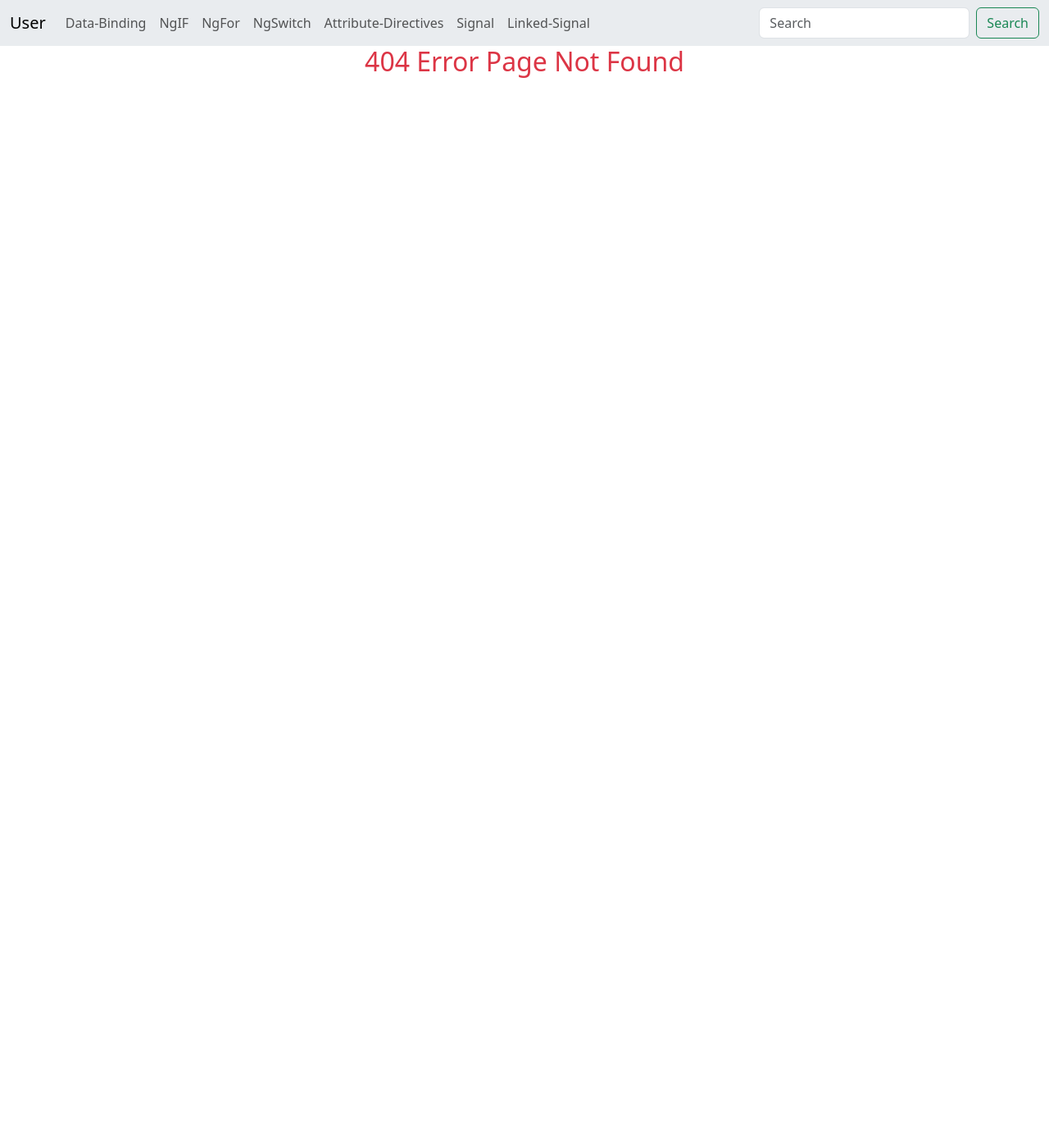
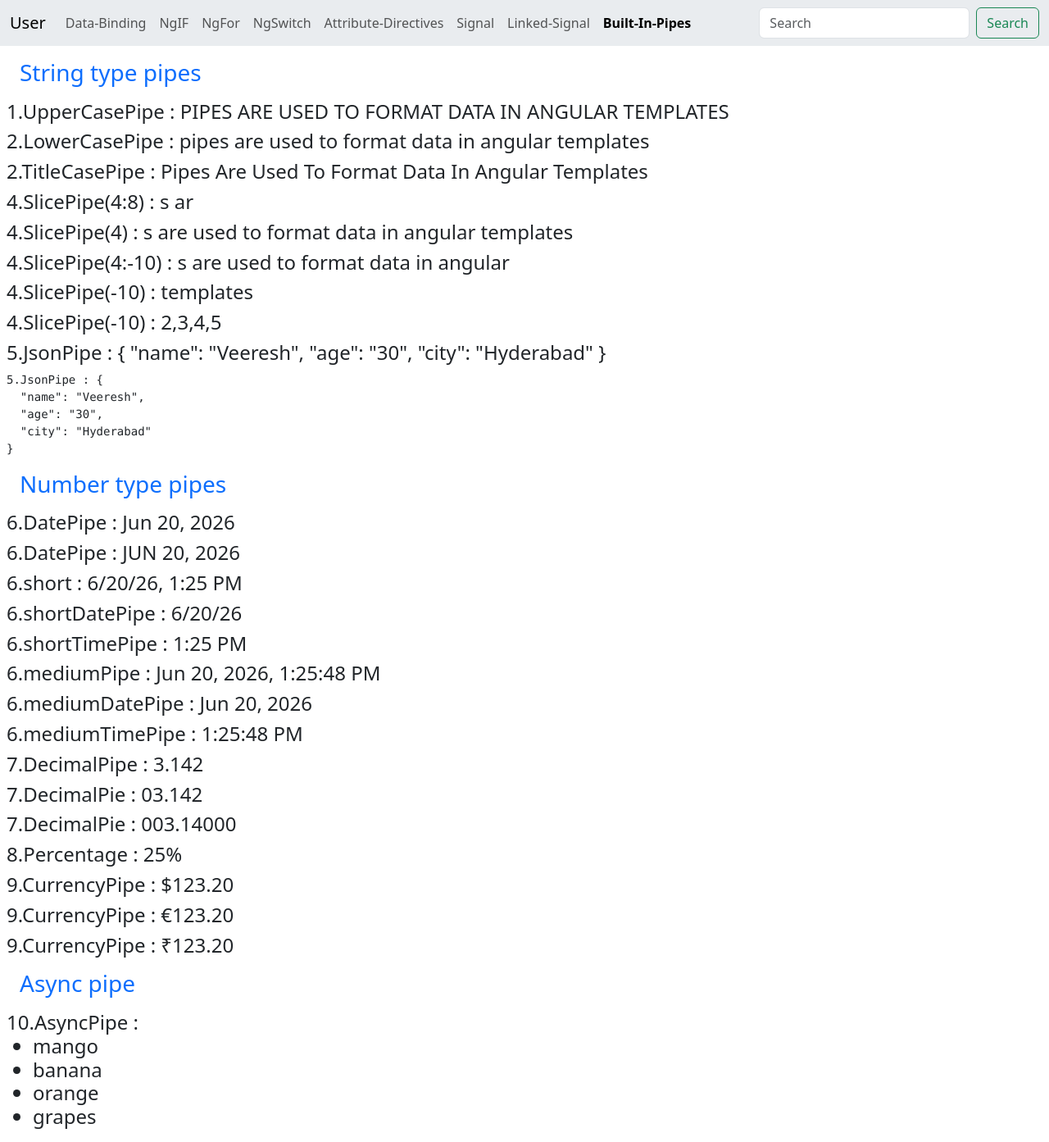
Before and after one commit to Veeresh-Abbili/Angular19-tutorial, an Angular app: page /built-in-pipes in a window 1280 px wide. Before the commit this address had no page. Shown: the whole page at 82% size. Before the commit the page ends 800 px from the top, so only its background shows below. Built offline with nearby package versions, Linux system fonts and the light colour scheme.

Commit message:
built-in-pipes implemented

```diff
--- a/src/app/app.component.html
+++ b/src/app/app.component.html
@@ -22,19 +22,22 @@
                     <a class="nav-link"  routerLinkActive="active" routerLink="ngif">NgIF</a>
                 </li>
                  <li class="nav-item">
-                    <a class="nav-link"  routerLinkActive="active" routerLink="ngfor">NgFor</a>
+                    <a class="nav-link"  routerLinkActive="active" [routerLink]="'ngfor'">NgFor</a>
                 </li>
                  <li class="nav-item">
-                    <a class="nav-link"  routerLinkActive="active" routerLink="ngswitch">NgSwitch</a>
+                    <a class="nav-link"  routerLinkActive="active" routerLink="/ngswitch">NgSwitch</a>
                 </li>
                  <li class="nav-item">
-                    <a class="nav-link"  routerLinkActive="active" routerLink="attribute-directives">Attribute-Directives</a>
+                    <a class="nav-link"  routerLinkActive="active" [routerLink]="['attribute-directives',]">Attribute-Directives</a>
                 </li>
                 <li class="nav-item dropdown">
                     <a class="nav-link"  routerLinkActive="active" routerLink="signal">Signal</a>
                 </li>
                 <li class="nav-item">
                     <a class="nav-link"  routerLinkActive="active" routerLink="linked-signal">Linked-Signal</a>
+                </li>
+                 <li class="nav-item">
+                    <a class="nav-link"  routerLinkActive="active" routerLink="built-in-pipes">Built-In-Pipes</a>
                 </li>
             </ul>
             <form class="d-flex" role="search">
--- /dev/null
+++ b/src/app/components/Pipes/built-in-pipes/built-in-pipes.component.html
@@ -0,0 +1,43 @@
+    <div class="m-2">
+        <h3 class="text-primary m-3"> String type pipes </h3>
+        <h4>1.UpperCasePipe : {{angularPipes | uppercase}}</h4>
+        <h4>2.LowerCasePipe : {{angularPipes | lowercase}}</h4>
+        <h4>2.TitleCasePipe : {{angularPipes | titlecase}}</h4>
+        <h4>4.SlicePipe(4:8) : {{angularPipes | slice :4:8}}</h4>
+        <h4>4.SlicePipe(4) : {{angularPipes | slice :4}}</h4>
+        <h4>4.SlicePipe(4:-10) : {{angularPipes | slice :4:-10}}</h4>
+        <h4>4.SlicePipe(-10) : {{angularPipes | slice :-10}}</h4>
+        <h4>4.SlicePipe(-10) : {{[1,2,3,4,5,6] | slice :1:-1}}</h4>
+        <h4>5.JsonPipe : {{personData | json}}</h4>
+        <pre>5.JsonPipe : {{personData | json}}</pre>
+
+        <h3 class="text-primary m-3"> Number type pipes </h3>
+        <h4>6.DatePipe : {{currentDate | date}}</h4>
+        <h4>6.DatePipe : {{currentDate | date | uppercase}}</h4>
+        <h4>6.short : {{currentDate | date:'short'}}</h4>
+        <h4>6.shortDatePipe : {{currentDate| date:'shortDate'}}</h4>
+        <h4>6.shortTimePipe : {{currentDate| date:'shortTime'}}</h4>
+        <h4>6.mediumPipe : {{currentDate| date:'medium'}}</h4>
+        <h4>6.mediumDatePipe : {{currentDate | date:'mediumDate'}}</h4>
+        <h4>6.mediumTimePipe : {{currentDate | date:'mediumTime'}}</h4>
+
+        <h4>7.DecimalPipe : {{3.14156278 | number:'1.3'}}</h4>
+        <h4>7.DecimalPie : {{3.14156278 | number:'2.3'}}</h4>
+        <h4>7.DecimalPie : {{3.14 | number:'3.5'}}</h4>
+
+        <h4>8.Percentage : {{0.25 | percent}}</h4>
+        <h4>9.CurrencyPipe : {{123.20 | currency}}</h4>
+        <h4>9.CurrencyPipe : {{123.20 | currency:'EUR'}}</h4>
+        <h4>9.CurrencyPipe : {{123.20 | currency:'INR'}}</h4>
+
+        <h3 class="text-primary m-3"> Async pipe </h3>
+
+        <h4>10.AsyncPipe :
+            <ul>
+                @for (item of items | async; track $index) {
+                <li>{{item}}</li>
+                }
+            </ul>
+        </h4>
+
+    </div>
--- /dev/null
+++ b/src/app/components/Pipes/built-in-pipes/built-in-pipes.component.ts
@@ -0,0 +1,24 @@
+import { CommonModule } from '@angular/common';
+import { Component } from '@angular/core';
+import { of } from 'rxjs';
+
+@Component({
+  selector: 'app-built-in-pipes',
+  imports: [CommonModule],
+  templateUrl: './built-in-pipes.component.html',
+  styleUrl: './built-in-pipes.component.css'
+})
+export class BuiltInPipesComponent {
+angularPipes:string='pipes are used to format data in angular templates';
+
+personData={
+  name:'Veeresh',
+  age:'30',
+  city:'Hyderabad'
+}
+
+currentDate = new Date
+
+items = of(['mango','banana','orange','grapes'])
+
+}
```
Also changed, not shown: src/app/app.routes.ts (+12 -10 lines), src/app/components/Pipes/built-in-pipes/built-in-pipes.component.css (added), 1 other file (tests, documents, lock files or other folders).
